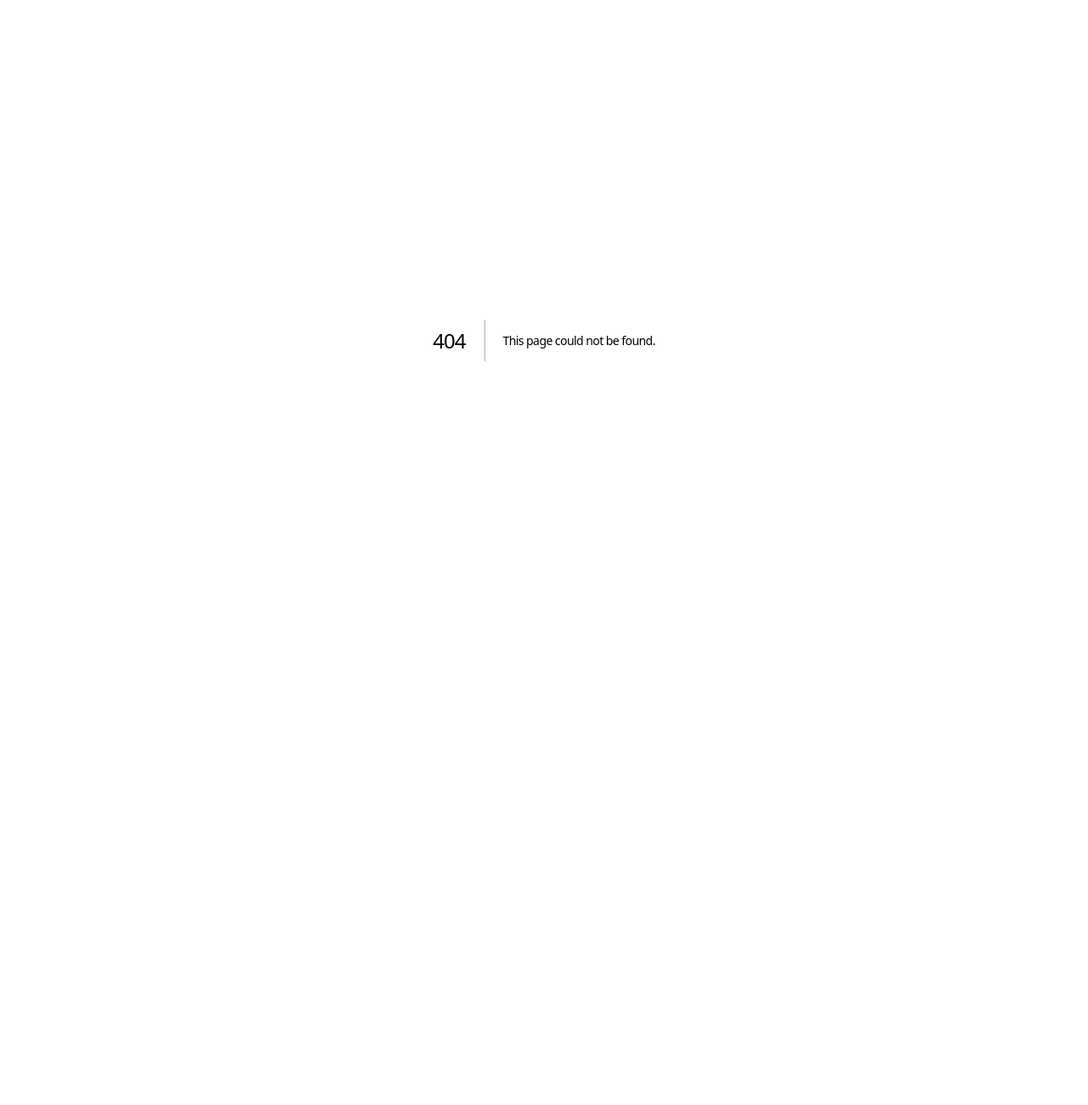
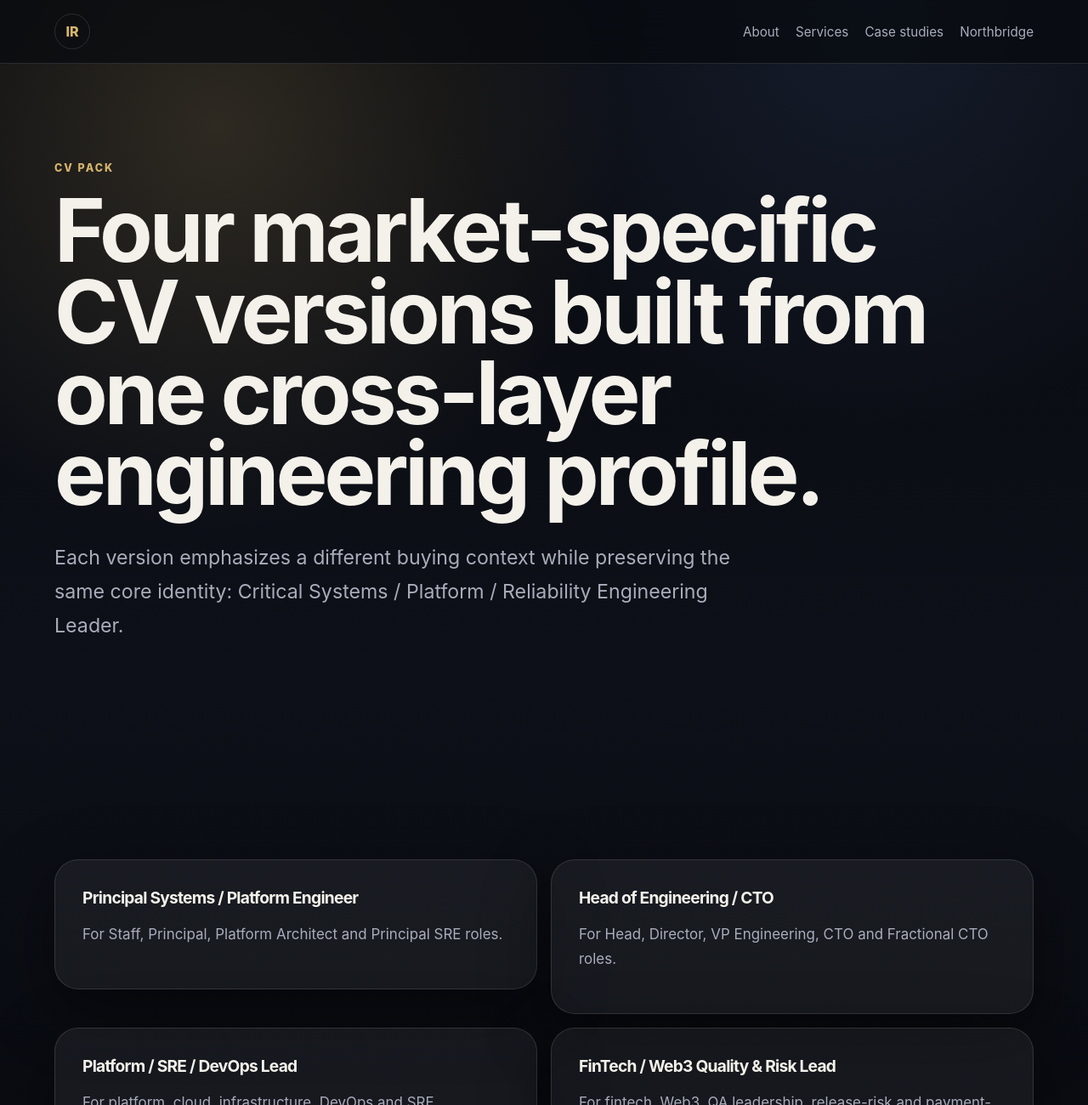
Before and after one commit to IRozinko/ivan-rozinko-site, a Next.js app: page /cv in a window 1280 px wide. Before the commit this address had no page. Shown: the top 1300 px of the page at 85% size. Before the commit the page ends 800 px from the top, so only its background shows below. Built offline with nearby package versions, Linux system fonts and the light colour scheme.

Commit message:
Add CV Pack page

```diff
--- /dev/null
+++ b/app/cv/page.tsx
@@ -0,0 +1,22 @@
+const cvs = [
+  ['Principal Systems / Platform Engineer', 'For Staff, Principal, Platform Architect and Principal SRE roles.', '/cv/principal-systems-platform-engineer.md'],
+  ['Head of Engineering / CTO', 'For Head, Director, VP Engineering, CTO and Fractional CTO roles.', '/cv/head-of-engineering-cto.md'],
+  ['Platform / SRE / DevOps Lead', 'For platform, cloud, infrastructure, DevOps and SRE leadership roles.', '/cv/platform-sre-devops-lead.md'],
+  ['FinTech / Web3 Quality & Risk Lead', 'For fintech, Web3, QA leadership, release-risk and payment-risk roles.', '/cv/fintech-web3-quality-risk-lead.md'],
+];
+
+export default function CVPage() {
+  return (
+    <main>
+      <nav className="nav"><a className="brand" href="/">IR</a><div><a href="/about">About</a><a href="/services">Services</a><a href="/case-studies">Case studies</a><a href="/northbridge">Northbridge</a></div></nav>
+      <section className="section hero">
+        <div className="eyebrow">CV Pack</div>
+        <h1>Four market-specific CV versions built from one cross-layer engineering profile.</h1>
+        <p className="lead">Each version emphasizes a different buying context while preserving the same core identity: Critical Systems / Platform / Reliability Engineering Leader.</p>
+      </section>
+      <section className="section grid two">
+        {cvs.map(([title, text, url]) => <a className="card repo" href={url} key={title}><h3>{title}</h3><p>{text}</p></a>)}
+      </section>
+    </main>
+  );
+}
```
